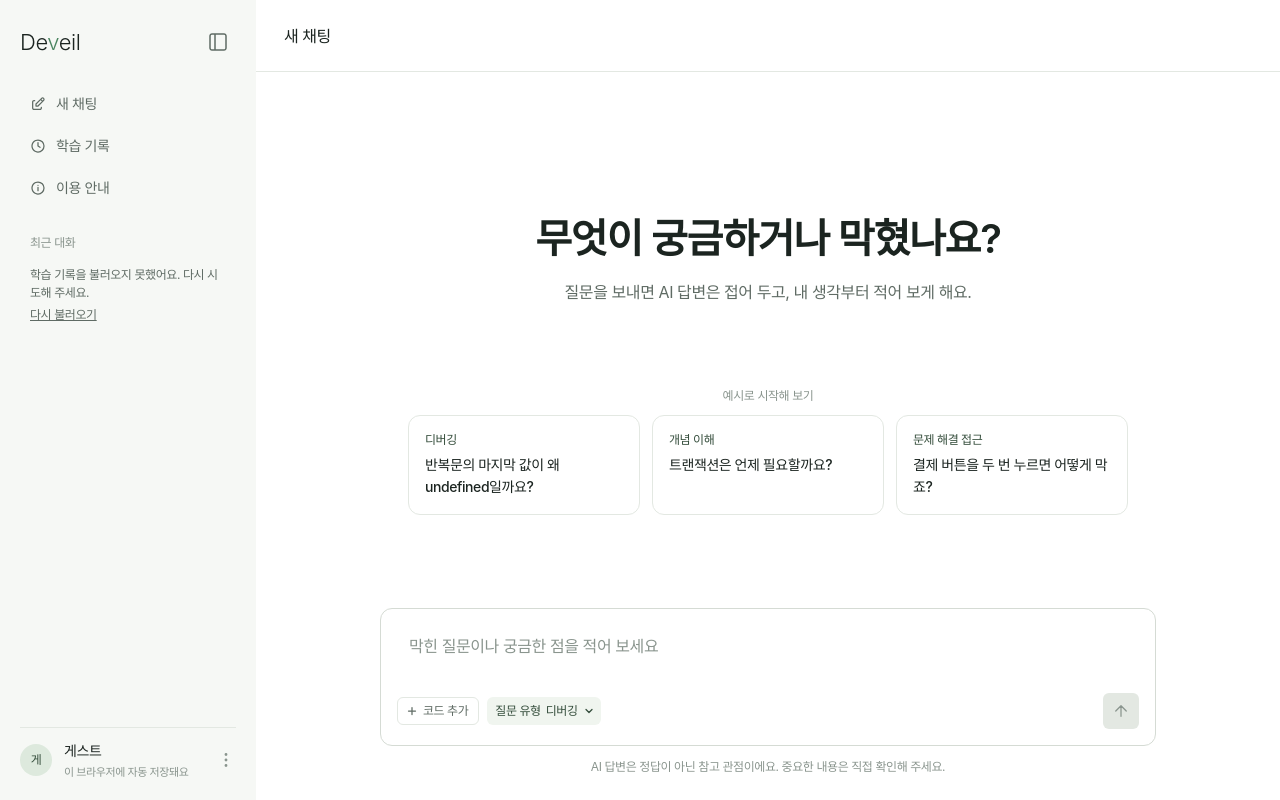
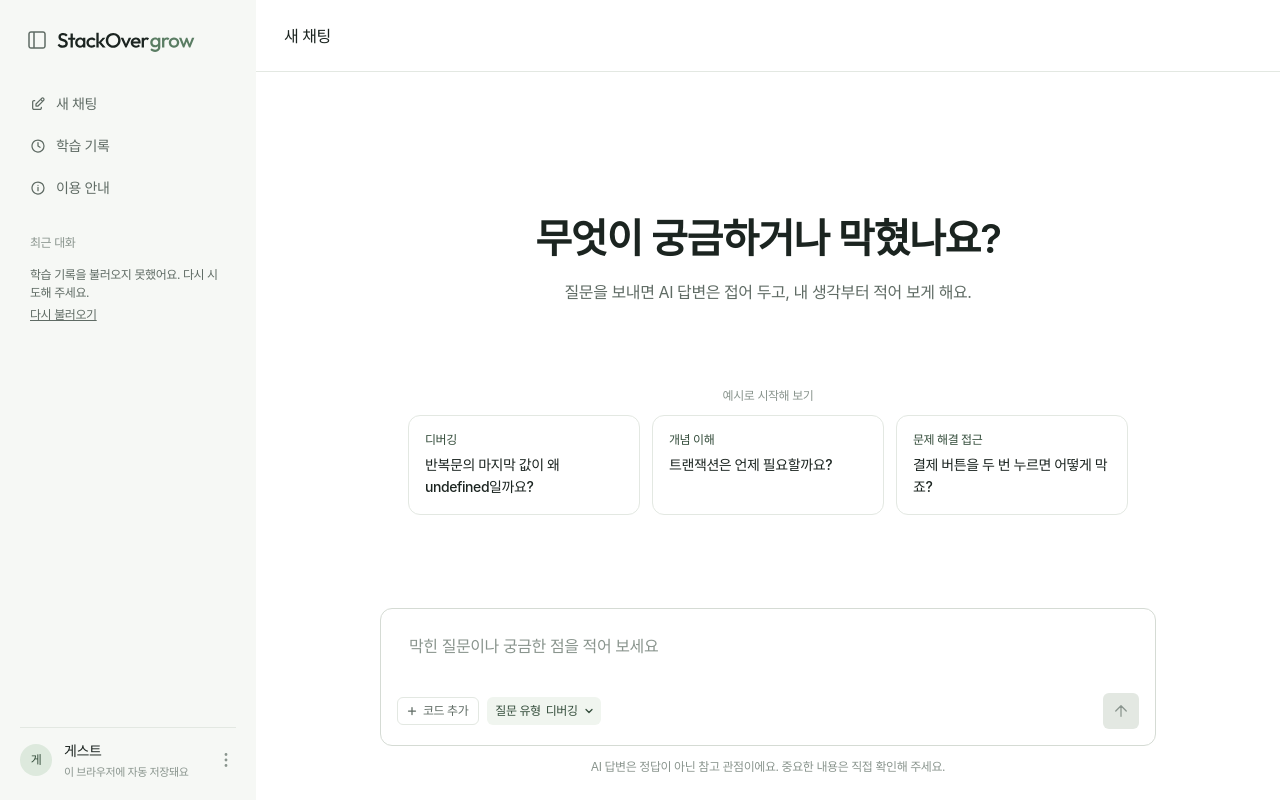
Before and after one commit to line1thonsix/line1thon_6_FE, a React (Vite) app in the folder frontend/: page / in a window 1280 px wide. Built offline with nearby package versions, Linux system fonts and the light colour scheme.

Commit message:
feat: rebrand frontend to StackOverGrow

```diff
--- a/frontend/index.html
+++ b/frontend/index.html
@@ -3,7 +3,8 @@
   <head>
     <meta charset="UTF-8" />
     <meta name="viewport" content="width=device-width, initial-scale=1.0" />
-    <title>Deveil</title>
+    <link rel="icon" type="image/svg+xml" href="/src/assets/stackovergrow-wordmark.svg" />
+    <title>StackOverGrow</title>
   </head>
   <body>
     <div id="root"></div>
--- a/frontend/src/components/chat/AnalysisStatus.tsx
+++ b/frontend/src/components/chat/AnalysisStatus.tsx
@@ -6,7 +6,7 @@ export function AnalysisStatus({ analysis }: { analysis: AnalysisController }) {
   const { snapshot, connectionError, retrying, completion } = analysis
   const exhausted = snapshot?.status === 'FAILED' && snapshot.attempt >= 3
   return <section aria-label="분석 상태" aria-busy={retrying || !snapshot || snapshot.status === 'PENDING'}>
-    <p className="text-caption text-secondary">Deveil</p>
+    <p className="text-caption text-secondary">StackOverGrow</p>
     {(!snapshot || snapshot.status === 'PENDING' || retrying) && <p role="status" className="mt-2 text-body-lg text-muted motion-safe:animate-pulse">두 관점을 연결하고 있어요…</p>}
     {snapshot && <p className="mt-2 text-caption text-muted">분석 시도 {snapshot.attempt} / {snapshot.maxAttempts}</p>}
     {snapshot?.status === 'FAILED' && !retrying && <div role="alert">
--- a/frontend/src/components/chat/BasicLearningResult.tsx
+++ b/frontend/src/components/chat/BasicLearningResult.tsx
@@ -37,7 +37,7 @@ export function BasicLearningResult({ chat, transition, draft, onReconcile = ()
   return <ResultConversation chat={chat} ready={ready} analysisCancel={state.status === 'loading' || cancellation.uncertain ? { busy: cancellation.busy, onCancel: cancellation.cancel } : undefined}>
     <QuestionBubble draft={chat} />
     <section aria-label="기초 학습 결과" className="flex flex-col gap-3.5" aria-busy={state.status === 'loading'}>
-      <p className="text-caption text-secondary">Deveil</p>
+      <p className="text-caption text-secondary">StackOverGrow</p>
       <h2 className="text-body-lg font-medium">기초부터 함께 살펴볼게요.</h2>
       {state.status === 'loading' && <p role="status" className="rounded-learning-card bg-ai-surface p-4 text-body text-secondary motion-safe:animate-pulse">기초 개념과 작은 예시를 불러오고 있어요…</p>}
       {state.status === 'error' && <div role="alert" className="rounded-learning-card border border-line p-4"><p className="text-body text-secondary">{state.message}</p><Button className="mt-2 text-body text-brand underline" onClick={reload}>기초 학습 다시 불러오기</Button></div>}
--- a/frontend/src/components/chat/ComparisonResult.tsx
+++ b/frontend/src/components/chat/ComparisonResult.tsx
@@ -28,7 +28,7 @@ export function ComparisonResult({ completion, thought, chat }: { completion: An
   return <ResultConversation chat={chat} ready={state.status === 'ready'}>
     <QuestionBubble draft={chat} />
     <div className="flex justify-end"><section aria-label="제출한 내 생각" className="w-question-bubble max-w-full rounded-composer bg-sidebar px-4 py-2.5"><p className="whitespace-pre-wrap text-body-lg break-words">{thought}</p></section></div>
-    <div className="flex flex-col gap-3"><p className="text-caption text-secondary">Deveil</p>
+    <div className="flex flex-col gap-3"><p className="text-caption text-secondary">StackOverGrow</p>
     {state.status === 'loading' && <p role="status" className="text-body-lg text-muted">비교 결과를 불러오고 있어요…</p>}
     {state.status === 'error' && <div role="alert"><p className="text-body text-secondary">{state.message}</p><Button className="mt-2 text-body text-brand underline" onClick={reload}>결과 다시 불러오기</Button></div>}
     {state.status === 'ready' && <ComparisonContent key={state.result.resultId} result={state.result} />}
--- a/frontend/src/components/chat/FollowUpConversation.tsx
+++ b/frontend/src/components/chat/FollowUpConversation.tsx
@@ -7,7 +7,7 @@ export function FollowUpMessages({ flow }: { flow: FollowUpFlow }) {
   return <section aria-label="후속 대화" className="flex flex-col gap-5" aria-busy={state.phase === 'loading' || state.phase === 'sending'}>
     {state.items.map(item => <div key={item.id} className="flex flex-col gap-5">
       <div className="flex justify-end"><p className="w-question-bubble max-w-full whitespace-pre-wrap rounded-composer bg-sidebar px-4 py-2.5 text-body-lg break-words">{item.question}</p></div>
-      <div><p className="text-caption text-secondary">Deveil</p><p className="mt-2 whitespace-pre-wrap text-body-lg break-words">{item.answer}</p></div>
+      <div><p className="text-caption text-secondary">StackOverGrow</p><p className="mt-2 whitespace-pre-wrap text-body-lg break-words">{item.answer}</p></div>
     </div>)}
     {state.phase === 'sending' && <p role="status" className="text-body text-muted motion-safe:animate-pulse">질문을 읽고 있어요…</p>}
     {state.error && <div role="alert"><p className="text-body text-secondary">{state.error}</p>{state.phase === 'error' && <Button className="mt-2 text-body text-brand underline" onClick={retry}>다시 시도해 주세요</Button>}</div>}
--- a/frontend/src/components/chat/LockedAnswer.tsx
+++ b/frontend/src/components/chat/LockedAnswer.tsx
@@ -10,7 +10,7 @@ type Props = { chat: LockedChat; selectedChoice: number | null; onChoice: (index
 export function LockedAnswer({ chat, selectedChoice, onChoice, hints }: Props) {
   const tab = hints.tab
   return <section className="flex flex-col gap-2" aria-label="잠긴 AI 답변">
-    <p className="text-caption text-secondary">Deveil</p>
+    <p className="text-caption text-secondary">StackOverGrow</p>
     <div><p className="text-body-lg">AI의 답을 보기 전에, 먼저 내 생각을 적어 볼까요?</p><p className="mt-1 text-body text-secondary">시작이 어렵다면 아래에서 하나를 골라 보세요.</p></div>
     <Card surface="subtle" className="relative flex min-h-lock-card flex-col items-center justify-center overflow-hidden p-4">
       <div aria-hidden="true" className="pointer-events-none absolute inset-5 flex flex-col justify-center gap-3 opacity-25 blur-[5px]">
--- a/frontend/src/components/chat/PostResultNotes.tsx
+++ b/frontend/src/components/chat/PostResultNotes.tsx
@@ -34,7 +34,7 @@ export function PostResultNotesView({ state, allowFeedback = true, onOpen, onCha
     {state.error && <p id={errorId} role="alert" className="text-caption text-danger">{state.error}</p>}
     {state.order.filter(kind => allowFeedback || kind === 'reflection').map(kind => <div key={kind} className="flex flex-col gap-3.5" aria-label={kind === 'reflection' ? '저장한 배운 점' : '전송한 의견'}>
       <div className="flex justify-end"><p className="w-question-bubble max-w-full whitespace-pre-wrap rounded-composer bg-sidebar px-4 py-3 text-body-lg break-words">{state.saved[kind]}</p></div>
-      <div role="status" className="flex flex-col gap-1.5"><p className="text-caption font-medium text-secondary">Deveil</p><p className="text-body-lg">{noteConfig[kind].complete}</p></div>
+      <div role="status" className="flex flex-col gap-1.5"><p className="text-caption font-medium text-secondary">StackOverGrow</p><p className="text-body-lg">{noteConfig[kind].complete}</p></div>
     </div>)}
     <div ref={end} />
   </section>
--- a/frontend/src/components/chat/ThoughtFlow.tsx
+++ b/frontend/src/components/chat/ThoughtFlow.tsx
@@ -45,7 +45,7 @@ export function ThoughtFlow({ chat, restoredReceipt, restoredBasic, cancellation
         {thought.phase === 'writing' ? <LockedAnswer hints={hints} chat={chat} selectedChoice={thought.selectedChoice} onChoice={selectChoice} /> : <>
           <div className="flex justify-end"><section aria-label="제출한 내 생각" className="w-question-bubble max-w-full rounded-composer bg-sidebar px-4 py-2.5"><p className="whitespace-pre-wrap text-body-lg break-words">{thought.receipt?.thought ?? thought.draft}</p></section></div>
           {thought.phase !== 'pending' && <section aria-label="생각 제출 상태" aria-busy={thought.phase === 'submitting'}>
-            <p className="text-caption text-secondary">Deveil</p>
+            <p className="text-caption text-secondary">StackOverGrow</p>
             {thought.phase === 'submitting' && <p role="status" className="mt-2 text-body-lg text-muted motion-safe:animate-pulse">내 생각을 안전하게 저장하고 있어요…</p>}
 
             {thought.phase === 'failed' && <div role="alert"><p className="mt-2 text-body text-secondary">{thought.feedback}</p><Button className="mt-2 gap-1.5 text-body text-danger" onClick={thought.retry}>다시 제출해 볼게요<Icon name="retry" /></Button></div>}
--- a/frontend/src/components/layout/Sidebar.tsx
+++ b/frontend/src/components/layout/Sidebar.tsx
@@ -3,6 +3,7 @@ import { Button } from '../ui/Button'
 import { Icon } from '../ui/Icon'
 import type { IconName } from '../ui/Icon'
 import { GuestMenu } from './GuestMenu'
+import wordmark from '../../assets/stackovergrow-wordmark.svg'
 
 type SidebarProps = { onDeleteAll?: () => void; onCollapse: () => void; onNewChat: () => void; onNotice?: (message: string) => void; onGuide?: () => void; guideActive?: boolean; currentQuestion?: string; recent?: HistoryItem[]; historyActive?: boolean; currentChatId?: string; historyError?: string; onHistory?: () => void; onOpenChat?: (id: string) => void; onHistoryRetry?: () => void }
 export function Sidebar({ onDeleteAll, onCollapse, onNewChat, onGuide, guideActive, currentQuestion, recent = [], historyActive, currentChatId, historyError, onHistory, onOpenChat, onHistoryRetry }: SidebarProps) {
@@ -13,9 +14,13 @@ export function Sidebar({ onDeleteAll, onCollapse, onNewChat, onGuide, guideActi
   ]
   return (
     <aside className="flex h-full w-sidebar shrink-0 flex-col gap-5 bg-sidebar p-shell" aria-label="사이드바">
-      <div className="flex items-center gap-2.5 py-1">
-        <span className="text-[22px] leading-7 font-light">De<span className="text-logo-accent">v</span>eil</span>
-        <Button className="ml-auto size-9 rounded-lg" aria-label="사이드바 접기" onClick={onCollapse}><Icon name="sidebar" /></Button>
+      <div className="flex h-11 shrink-0 items-start gap-[3px] pt-1">
+        <Button className="h-8 w-[34px] shrink-0 rounded-lg" aria-label="사이드바 접기" onClick={onCollapse}>
+          <Icon name="sidebar" />
+        </Button>
+        <Button variant="plain" className="h-8 shrink-0 rounded-lg" aria-label="StackOverGrow 홈" onClick={onNewChat}>
+          <img src={wordmark} alt="" width={137.854} height={26.3455} className="block shrink-0" />
+        </Button>
       </div>
       <nav className="flex flex-col gap-0.5" aria-label="주 메뉴">
         {items.map(item => { const active = historyActive && item.label === '학습 기록' || guideActive && item.label === '이용 안내'; return <Button variant="plain" key={item.label} aria-current={active ? 'page' : undefined} className={`justify-start gap-2.5 rounded-lg px-2.5 py-[9px] text-body text-secondary ${active ? 'bg-brand-soft' : 'hover:bg-brand-subtle'}`} onClick={item.onClick}><Icon name={item.icon} />{item.label}</Button> })}
--- a/frontend/src/pages/HomePage.tsx
+++ b/frontend/src/pages/HomePage.tsx
@@ -86,8 +86,8 @@ export function HomePage() {
         }} /> : <div className="min-h-0 flex-1 overflow-y-auto px-6 py-4" aria-busy={flow.stage === 'creating'}>
           <div className="mx-auto flex w-full max-w-content flex-col gap-5">
             <QuestionBubble key={revision} draft={draft} />
-            {flow.stage === 'creating' && <div role="status"><p className="text-caption text-secondary">Deveil</p><p className="mt-2 text-body-lg text-muted motion-safe:animate-pulse">질문을 읽고 있어요…</p></div>}
-            {flow.stage === 'error' && <div role="alert"><p className="text-caption text-secondary">Deveil</p><p className="mt-2 text-body text-secondary">{flow.message}</p><Button className="mt-2 gap-1.5 text-body text-danger" onClick={retry}>다시 시도해 주세요<Icon name="retry" /></Button></div>}
+            {flow.stage === 'creating' && <div role="status"><p className="text-caption text-secondary">StackOverGrow</p><p className="mt-2 text-body-lg text-muted motion-safe:animate-pulse">질문을 읽고 있어요…</p></div>}
+            {flow.stage === 'error' && <div role="alert"><p className="text-caption text-secondary">StackOverGrow</p><p className="mt-2 text-body text-secondary">{flow.message}</p><Button className="mt-2 gap-1.5 text-body text-danger" onClick={retry}>다시 시도해 주세요<Icon name="retry" /></Button></div>}
           </div>
         </div>}
         <QuestionComposer key={revision} draft={draft} mode={flow.stage} validation={validation} onChange={updateDraft} onSubmit={() => submit()} thought="" onThoughtChange={() => {}} />
```
Also changed, not shown: frontend/src/assets/stackovergrow-wordmark.svg (added).
